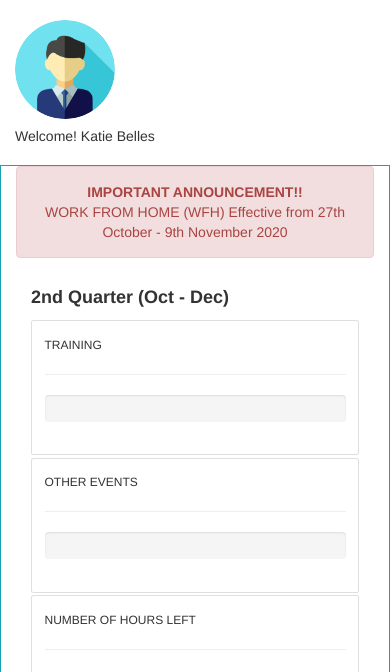
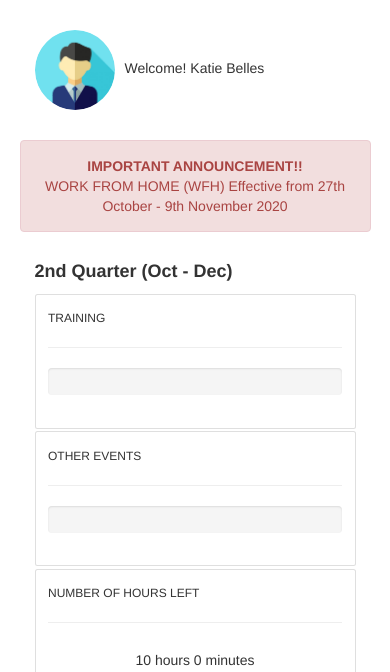
Before and after one commit to HakHung/dellh2h, a PHP site: page / in a window 390 px wide. Shown: the part 62-734 px from the top of the page. Run offline with PHP 8.4, Linux system fonts and the light colour scheme; data comes from the database, SQL or seed files in the repository; tables that the repository leaves empty or names only in its code hold one stand-in row (values such as "Sample post"); some libraries are stand-ins or nearby versions; grey boxes are pictures that could not be loaded.

Commit message:
added padding to container fluid

```diff
--- a/index.php
+++ b/index.php
@@ -48,26 +48,23 @@
             </ul>
         </div>
     </nav>
-    <div class="container-fluid my-3">
+    <div class="container-fluid" style="padding-left: 5%; padding-right: 5%;  margin:20px;">
         <div class="row">
-            <div class="col-xs-9 col-md-2 col-lg-2">
-                <img src="profile.png" class="rounded-circle" alt="Profile Picture" width="100">
-            </div>
-            <div class="col-sm-3 col-md-3 col-xs-12">
-                <h5>Welcome! Katie Belles</h5>
-            </div>
+            <!-- <div class="col-sm-12 col-md-12 col-xs-12"> -->
+                <h5><img src="profile.png" class="rounded-circle" alt="Profile Picture" width="100" style="padding:0px 10px;">Welcome! Katie Belles</h5>
+            <!-- </div> -->
         </div>
     </div>
 
 
 
-    <div class="container-fluid border border-info">
+    <div class="container-fluid " style="padding-left: 5%; padding-right: 5%;">
         <div class="alert alert-danger text-center">
             <strong>IMPORTANT ANNOUNCEMENT!!</strong><br>WORK FROM HOME (WFH) Effective from 27th October - 9th
             November 2020
         </div>
 
-        <div class='container'>
+        <div class='container-fluid'>
             <h4><b> 2nd Quarter (Oct - Dec)</b></h4>
             <div class="row">
                 <div class="col-md-4">
@@ -188,7 +185,7 @@
                                         die("Connection failed: " .$conn->connect_error);
                                     }
 
-                                    $sql = "SELECT HOUR(TIMEDIFF('100000', SUM(user_event.contribution))) AS Hr, MINUTE(TIMEDIFF('100000', SUM(user_event.contribution))) AS Min
+                                    $sql = "SELECT SUM(user_event.contribution) AS THour, HOUR(TIMEDIFF('100000', SUM(user_event.contribution))) AS Hr, MINUTE(TIMEDIFF('100000', SUM(user_event.contribution))) AS Min
                                             FROM event_table, user_event
                                             WHERE event_table.eventcategory ='training' AND event_table.eventid = user_event.eventid AND userid=1
                                             ORDER BY datepicker";
@@ -197,9 +194,14 @@
 
                                     if($result->num_rows>0){
                                         while($row = $result->fetch_assoc()){
-                                            // $percentage = $row['THour']/100000*100;
+                                            $checkcomplete = 70000 - $row['THour'];
+                                            if ($checkcomplete<=0){
+                                                echo "<h5 class='text-danger'>You have completed the target</h5>";
+                                            }
+                                            else{
+                                                echo"<h5>".$row['Hr']." hours ".$row['Min']." minutes </h5>";
+                                            }
 
-                                            echo"<h5>".$row['Hr']." hours ".$row['Min']." minutes </h5>";
 
                                         }
                                     }
@@ -216,7 +218,7 @@
             </div>
         </div>
     </div>
-    <div class="container-fluid">
+    <div class="container-fluid" style="padding-left: 5%; padding-right: 5%;">
         <div class="row">
             <div class="col-md-4 m-2">
 
```
